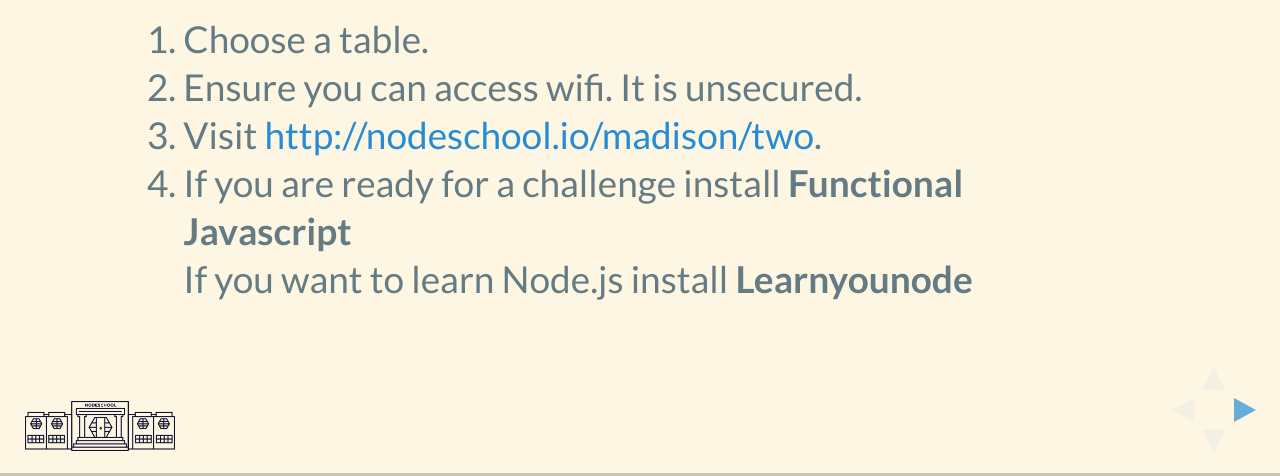
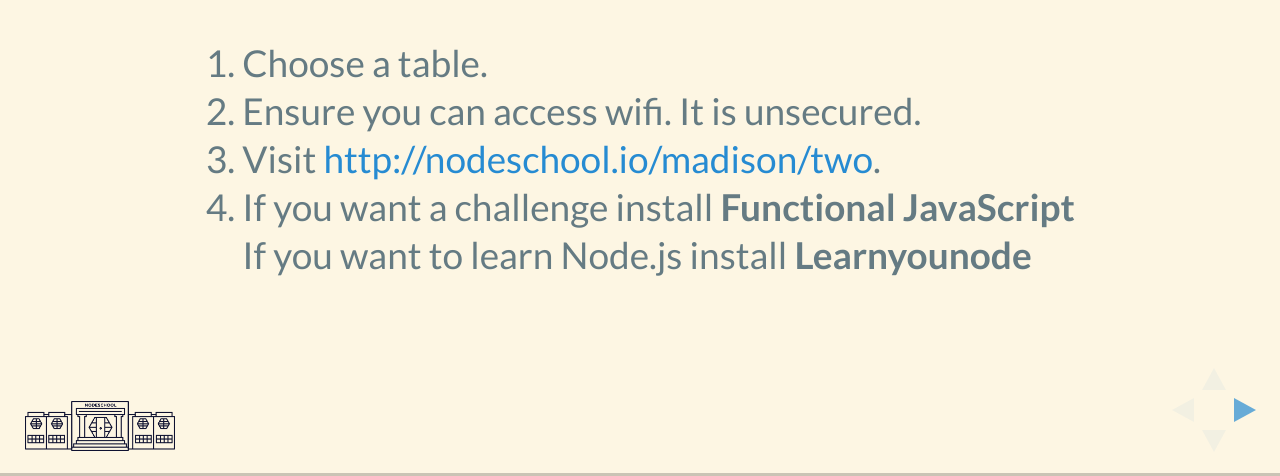
Before and after one commit to jthoms1/nodeschool-february-2016, a website: page slides/index.html in a window 1280 px wide. Shown: the part 324-800 px from the top of the page. Drawn offline with Linux system fonts and the light colour scheme.

Commit message:
Updated some text errors on the slides.

```diff
--- a/slides/index.html
+++ b/slides/index.html
@@ -102,7 +102,7 @@
             <li>Ensure you can access wifi. It is unsecured.</li>
             <li>Visit <a href="http://nodeschool.io/madison/two">http://nodeschool.io/madison/two</a>.</li>
             <li>
-              If you are ready for a challenge install <b>Functional Javascript</b><br/>
+              If you want a challenge install <b>Functional JavaScript</b><br/>
               If you want to learn Node.js install <b>Learnyounode</b></li>
           </ol>
 
```
